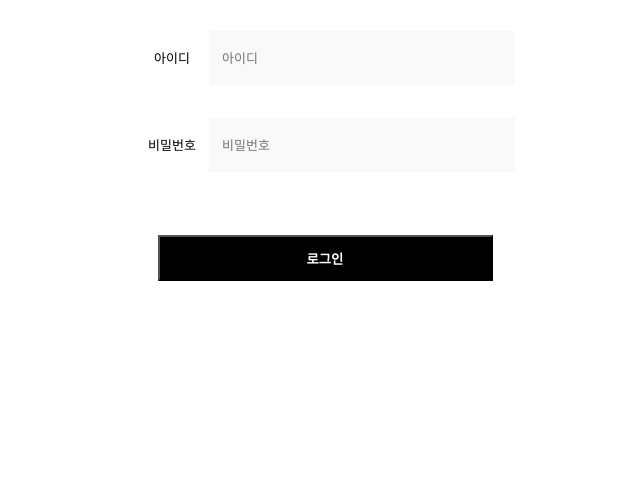
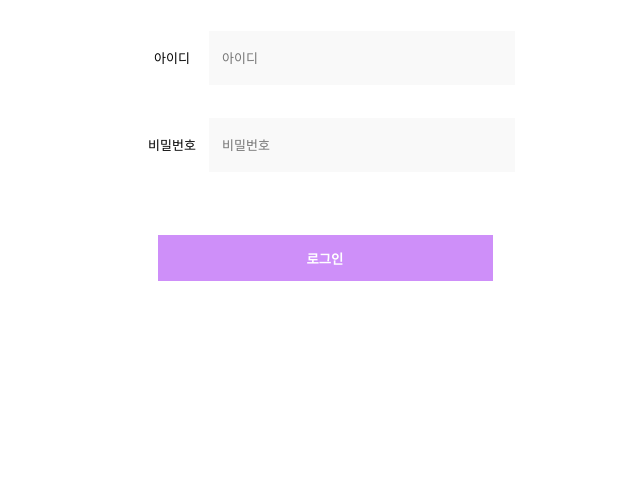
Before and after one commit to whddla/sota-chatbot, a Django app: page /member/login in a window 1280 px wide. Shown: the part 260-740 px from the top of the page, without its empty margins (315-955 px from the left). Run offline with Django 3.2, Linux system fonts and the light colour scheme.

Commit message:
login css
login css

```diff
--- a/sota/member/static/css/login.css
+++ b/sota/member/static/css/login.css
@@ -93,7 +93,8 @@ button{
     width: 335px;
     height: 46px;
     color: #fff;
-    background-color: black;
+    border: none;
+    background-color: #ce8ff9;
     font-weight: 600;
     margin-top: 50px;
     cursor: pointer;
--- a/sota/sota/static/css/layout.css
+++ b/sota/sota/static/css/layout.css
@@ -242,7 +242,7 @@ ul, li{
 }
 
 .dropmenu li ul a:hover, .dropmenu li ul li:hover a{
-    background: rgb(134, 166, 215);
+    background: #866ece;
     border:0px;
     color:#ffffff;
     text-decoration:none;
```
